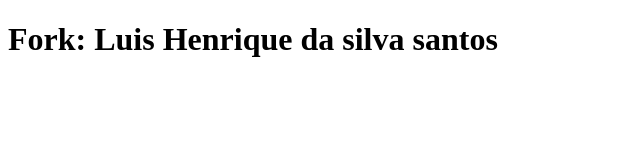
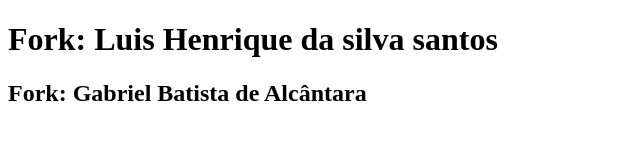
Before and after one commit to balatensaluis-ai/atividade-fork-semana-17, a plain HTML site: page index.html in a window 1280 px wide. Shown: the whole page, without its empty margins (0-640 px from the left). Drawn offline with Linux system fonts and the light colour scheme.

Commit message:
Commit fork

```diff
--- a/index.html
+++ b/index.html
@@ -7,5 +7,6 @@
 </head>
 <body>
     <h1>Fork: Luis Henrique da silva santos</h1>
+    <h2>Fork: Gabriel Batista de Alcântara</h2>
 </body>
 </html>
```
